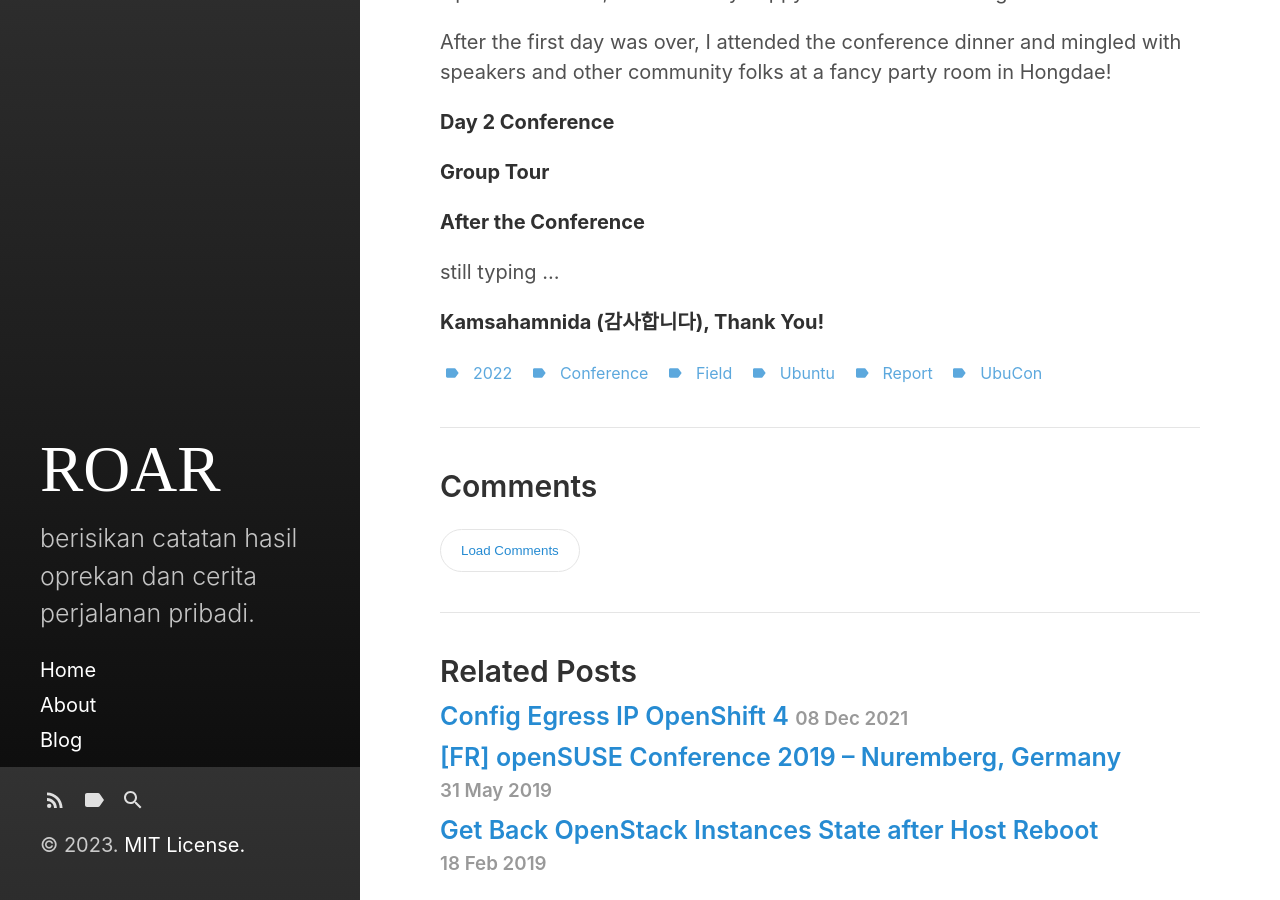
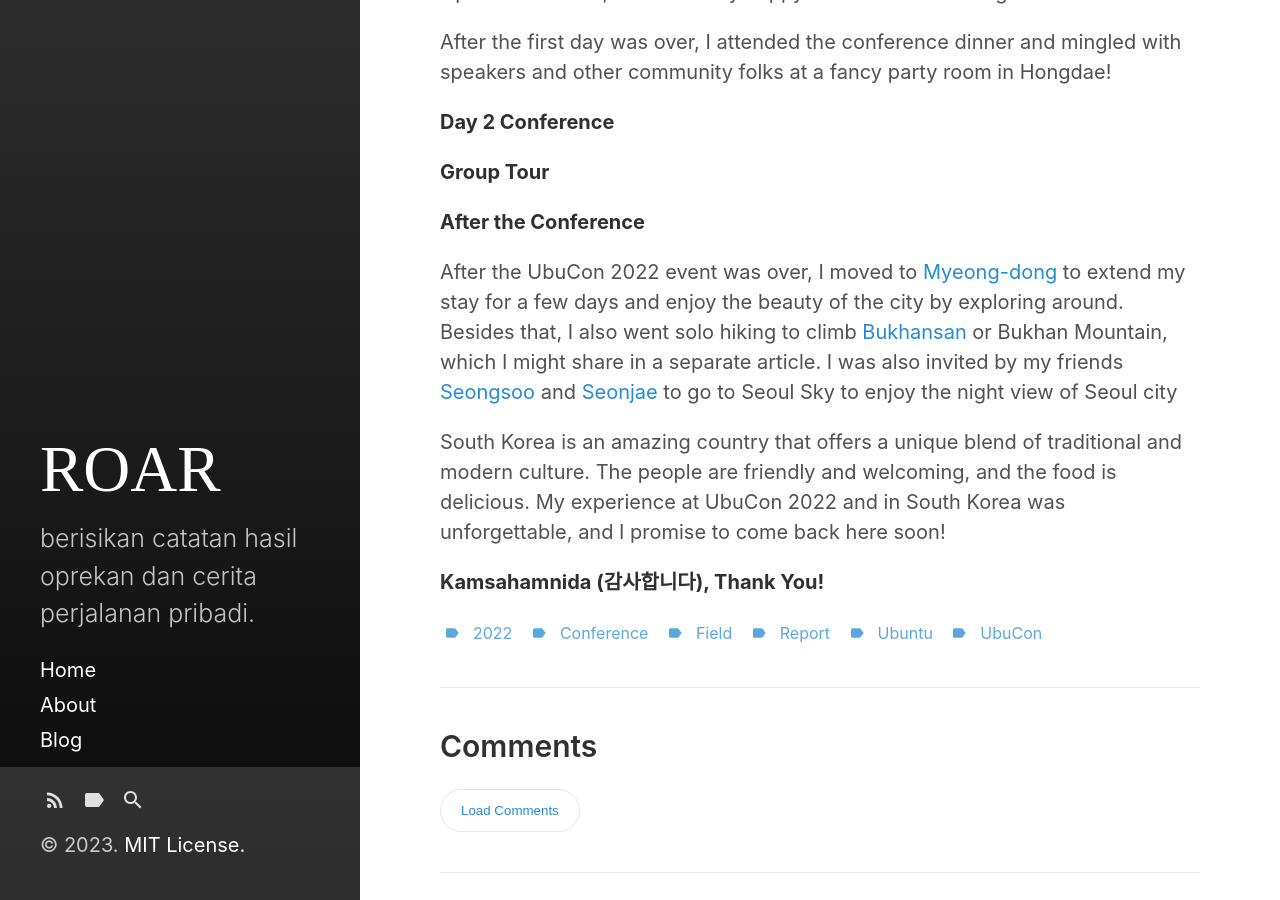
Before and after one commit to aryulianto/aryulianto.github.io, a Jekyll site: the page built from _posts/2022-12-01-fr-ubuntu-conference-asia-2022-seoul-south-korea.md, in a window 1280 px wide and 900 px high, scrolled down 1033 px. Built offline with Jekyll 4.4.1, drawn with Linux system fonts in a browser that asks for light colours; some web fonts are replaced.

Commit message:
add after conf

```diff
--- a/_posts/2022-12-01-fr-ubuntu-conference-asia-2022-seoul-south-korea.md
+++ b/_posts/2022-12-01-fr-ubuntu-conference-asia-2022-seoul-south-korea.md
@@ -15,8 +15,8 @@ tags:
   - "2022"
   - Conference
   - Field
+  - Report
   - Ubuntu
-  - Report
   - UbuCon
 ---
 UbuCon Asia 2022 is the first in-person and online (hybrid) event, held in Seoul, South Korea from November 26 to 27 2022.
@@ -41,6 +41,8 @@ After the first day was over, I attended the conference dinner and mingled with
 
 **After the Conference**
 
-still typing ...
+After the UbuCon 2022 event was over, I moved to [Myeong-dong](https://en.wikipedia.org/wiki/Myeong-dong) to extend my stay for a few days and enjoy the beauty of the city by exploring around. Besides that, I also went solo hiking to climb [Bukhansan](https://en.wikipedia.org/wiki/Bukhansan) or Bukhan Mountain, which I might share in a separate article. I was also invited by my friends [Seongsoo](https://twitter.com/seongsoo_kr) and [Seonjae](https://twitter.com/tjswo98sj06) to go to Seoul Sky to enjoy the night view of Seoul city
+
+South Korea is an amazing country that offers a unique blend of traditional and modern culture. The people are friendly and welcoming, and the food is delicious. My experience at UbuCon 2022 and in South Korea was unforgettable, and I promise to come back here soon!
 
 **Kamsahamnida (감사합니다), Thank You!**
```
